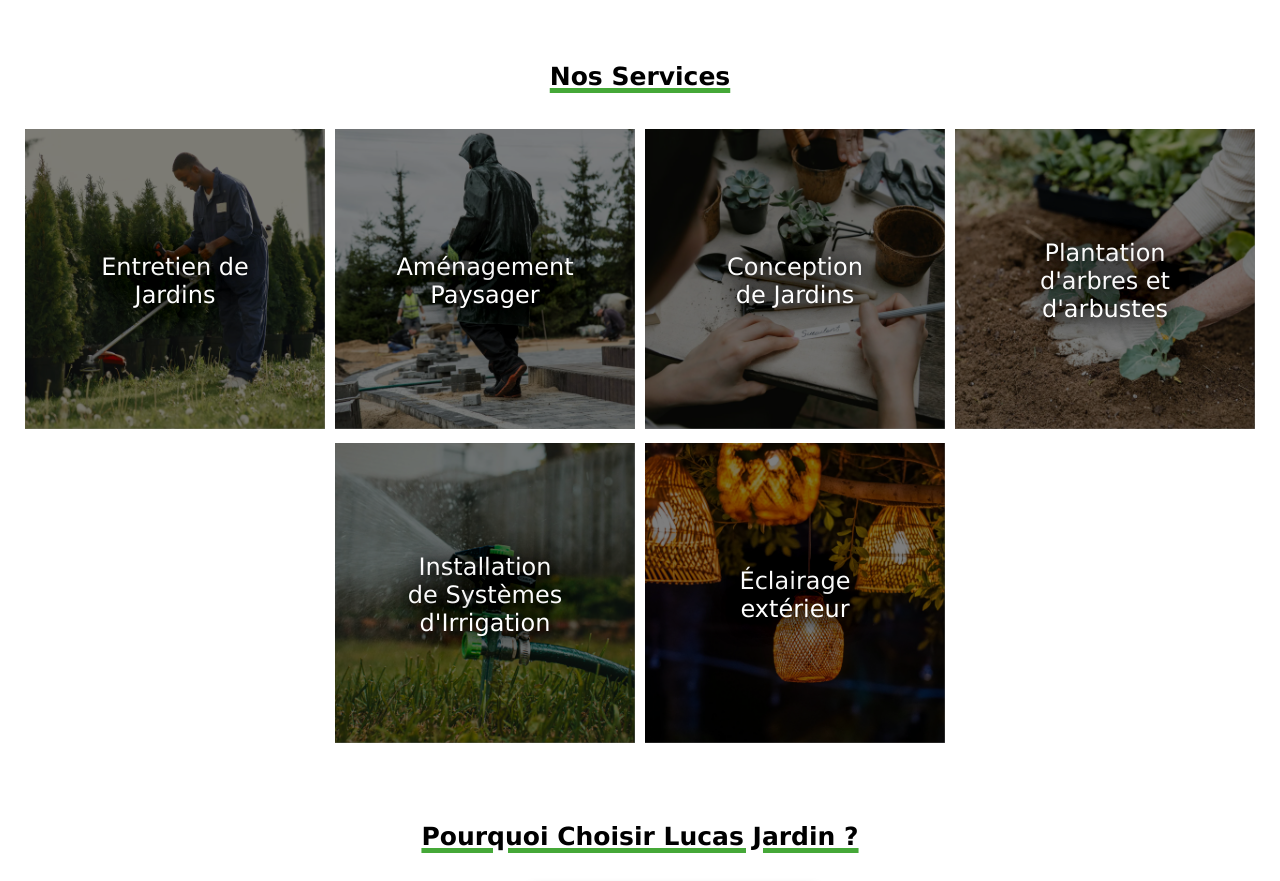
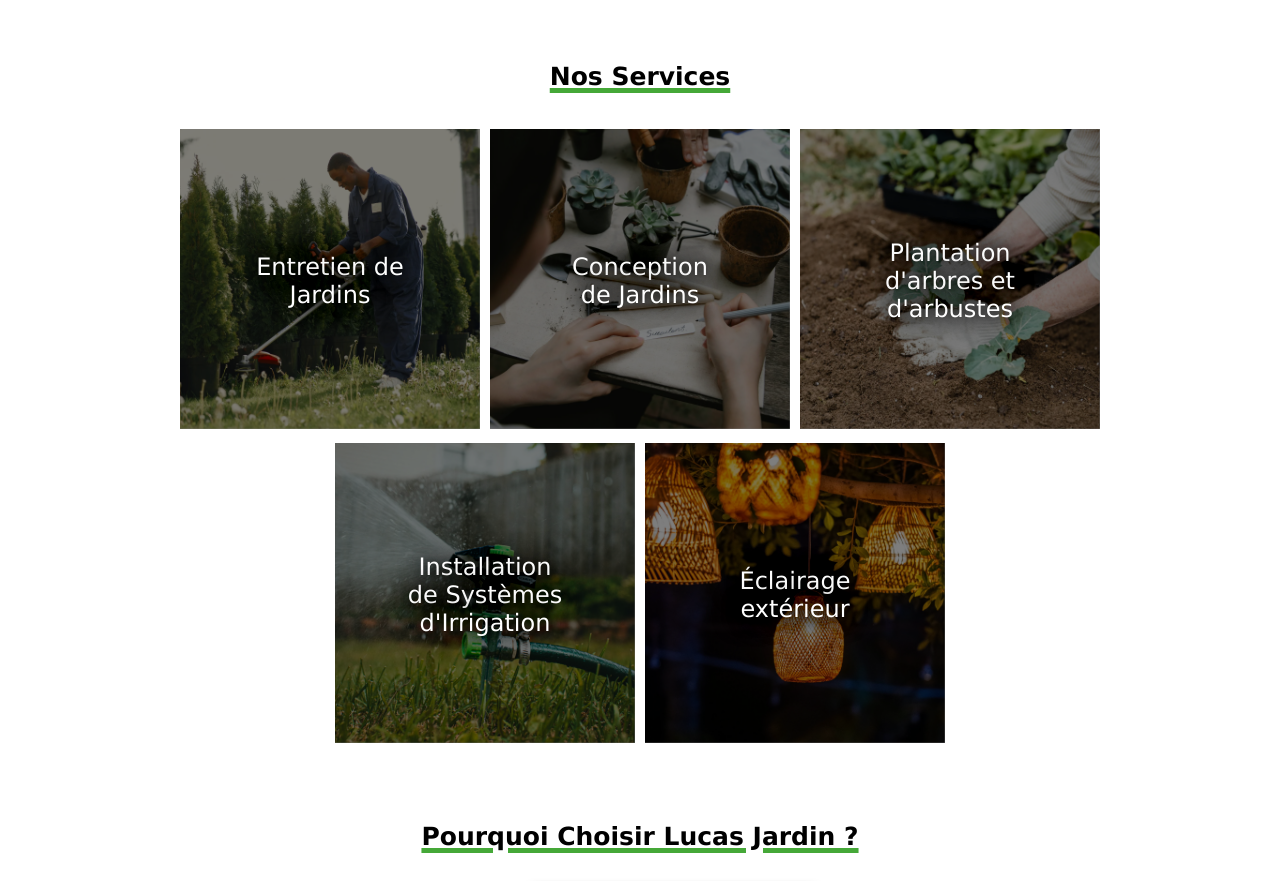
Before and after one commit to paulinebat/lucasjardin.github.io, a plain HTML site: page index.html in a window 1280 px wide. Shown: the part 1160-2041 px from the top of the page. Drawn offline with Linux system fonts and the light colour scheme.

Commit message:
Update index.html

```diff
--- a/index.html
+++ b/index.html
@@ -79,11 +79,7 @@
                         <div class="text-overlay">Entretien de Jardins</div>
                         <div class="overlay"></div>
                     </div>
-                    <div class="aménagement">
-                        <img src="Images/aménagement.webp" alt="aménagement">
-                        <div class="text-overlay">Aménagement Paysager</div>
-                        <div class="overlay"></div>
-                    </div>
+
                     <div class="conception">
                         <img src="Images/conception.webp" alt="conception">
                         <div class="text-overlay">Conception de Jardins</div>
```
